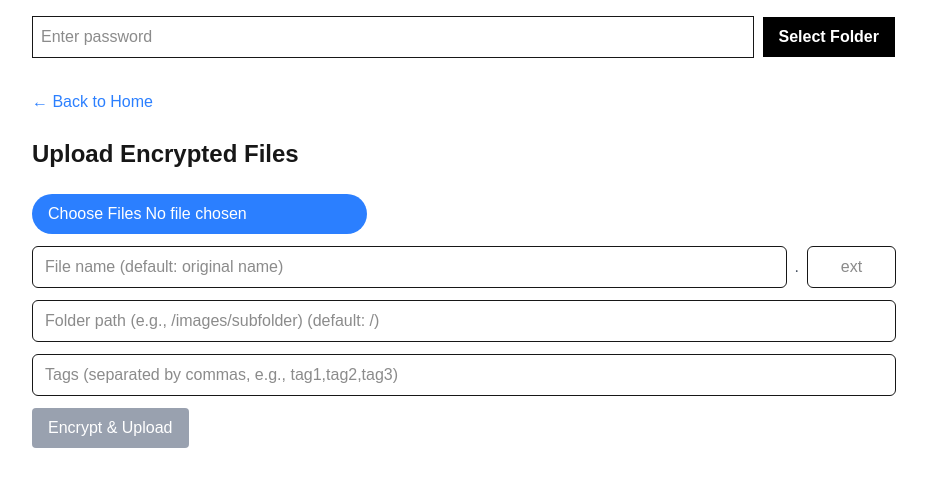
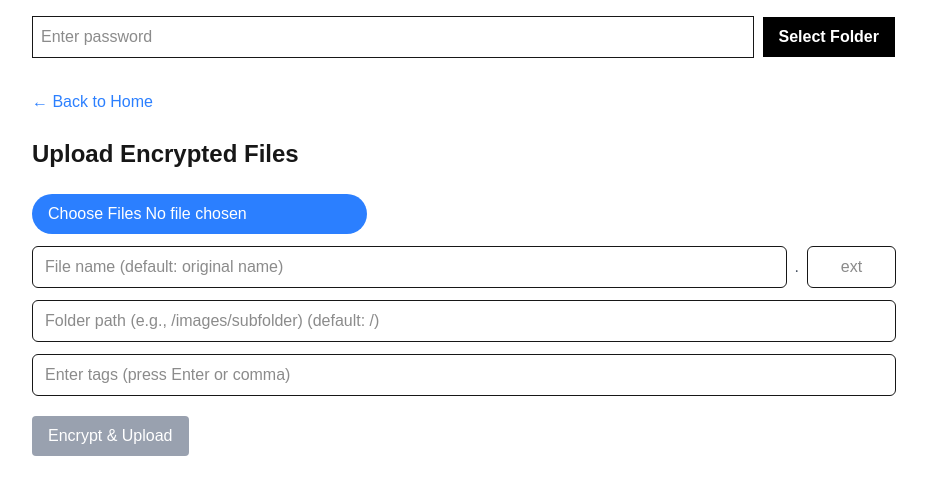
Before and after one commit to zayndamji/filemanager, a Next.js app: page /upload in a window 1280 px wide. Shown: the top 494 px of the page, without its empty margins (176-1103 px from the left). Built offline with nearby package versions, Linux system fonts and the light colour scheme.

Commit message:
revamped and improved tagging system for files

```diff
--- a/components/FileManager/EncryptUploader.js
+++ b/components/FileManager/EncryptUploader.js
@@ -14,9 +14,10 @@ export default function EncryptUploader({ setStatus }) {
 
   const [uploadFiles, setUploadFiles] = useState([]);
   const [folderPath, setFolderPath] = useState([]);
-  const [tagsInput, setTagsInput] = useState('');
   const [customFileName, setCustomFileName] = useState('');
   const [extension, setExtension] = useState('');
+  const [tags, setTags] = useState([]);
+  const [tagInput, setTagInput] = useState('');
 
   const router = useRouter();
 
@@ -34,6 +35,25 @@ export default function EncryptUploader({ setStatus }) {
     }
   }, [uploadFiles]);
 
+  const addTag = (tag) => {
+    const cleaned = tag.trim();
+    if (cleaned.length && !tags.includes(cleaned)) {
+      setTags(prev => [...prev, cleaned]);
+    }
+  };
+
+  const handleTagKeyDown = (e) => {
+    if (e.key === 'Enter' || e.key === ',') {
+      e.preventDefault();
+      addTag(tagInput);
+      setTagInput('');
+    }
+  };
+
+  const removeTag = (tagToRemove) => {
+    setTags(tags.filter(tag => tag !== tagToRemove));
+  };
+
   const handleEncryptUpload = async () => {
     if (!uploadFiles.length || !password || !handle) {
       setStatus("Provide file(s), password, and grant folder access.");
@@ -44,10 +64,7 @@ export default function EncryptUploader({ setStatus }) {
     let successCount = 0;
     let failCount = 0;
 
-    const tags = tagsInput
-      .split(',')
-      .map(tag => tag.trim())
-      .filter(tag => tag.length > 0);
+    const tagsToUse = [...tags];
 
     for (const uploadFile of uploadFiles) {
       try {
@@ -86,7 +103,7 @@ export default function EncryptUploader({ setStatus }) {
               type: 'image/jpeg',
               uuid,
               folderPath,
-              tags,
+              tags: tagsToUse,
               isPreview: true
             };
 
@@ -108,7 +125,7 @@ export default function EncryptUploader({ setStatus }) {
           type: uploadFile.type,
           uuid,
           folderPath,
-          tags
+          tags: tagsToUse
         };
 
         const metadataJson = JSON.stringify(metadata);
@@ -139,9 +156,10 @@ export default function EncryptUploader({ setStatus }) {
 
     setUploadFiles([]);
     setFolderPath([]);
-    setTagsInput('');
     setCustomFileName('');
     setExtension('');
+    setTags([]);
+    setTagInput('');
 
     refreshFileList();
     router.push('/');
@@ -188,13 +206,34 @@ export default function EncryptUploader({ setStatus }) {
         className="w-full px-3 py-2 border rounded-md"
       />
 
-      <input
-        type="text"
-        placeholder="Tags (separated by commas, e.g., tag1,tag2,tag3)"
-        value={tagsInput}
-        onChange={e => setTagsInput(e.target.value)}
-        className="w-full px-3 py-2 border rounded-md"
-      />
+      <div>
+        <input
+          type="text"
+          placeholder="Enter tags (press Enter or comma)"
+          value={tagInput}
+          onChange={e => setTagInput(e.target.value)}
+          onKeyDown={handleTagKeyDown}
+          className="w-full px-3 py-2 border rounded-md"
+        />
+
+        <div className="flex flex-wrap gap-2 mt-2">
+          {tags.map((tag, idx) => (
+            <div
+              key={idx}
+              className="border bg-black text-white px-3 py-1 rounded-full flex items-center gap-2"
+            >
+              <span>{tag}</span>
+              <button
+                type="button"
+                onClick={() => removeTag(tag)}
+                className="text-white hover:text-red-400 font-bold"
+              >
+                ×
+              </button>
+            </div>
+          ))}
+        </div>
+      </div>
 
       <button
         onClick={handleEncryptUpload}
```
